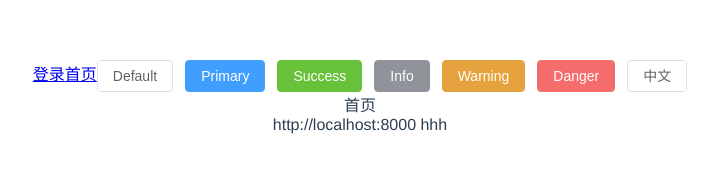
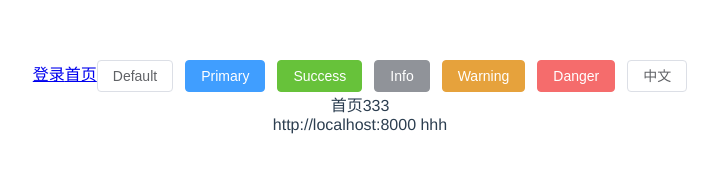
Before and after one commit to coderhhan/vue3-ts-cms, a Vue app: page /#/main in a window 1280 px wide. Shown: the top 182 px of the page, without its empty margins (280-998 px from the left). Built offline with nearby package versions, Linux system fonts and the light colour scheme; no server answers.

Commit message:
feat: tag3

```diff
--- a/src/views/main/main.vue
+++ b/src/views/main/main.vue
@@ -1,5 +1,5 @@
 <template>
-  <div>首页</div>
+  <div>首页333</div>
   {{ env }}
   {{ $store.state.name }}
 </template>
```
